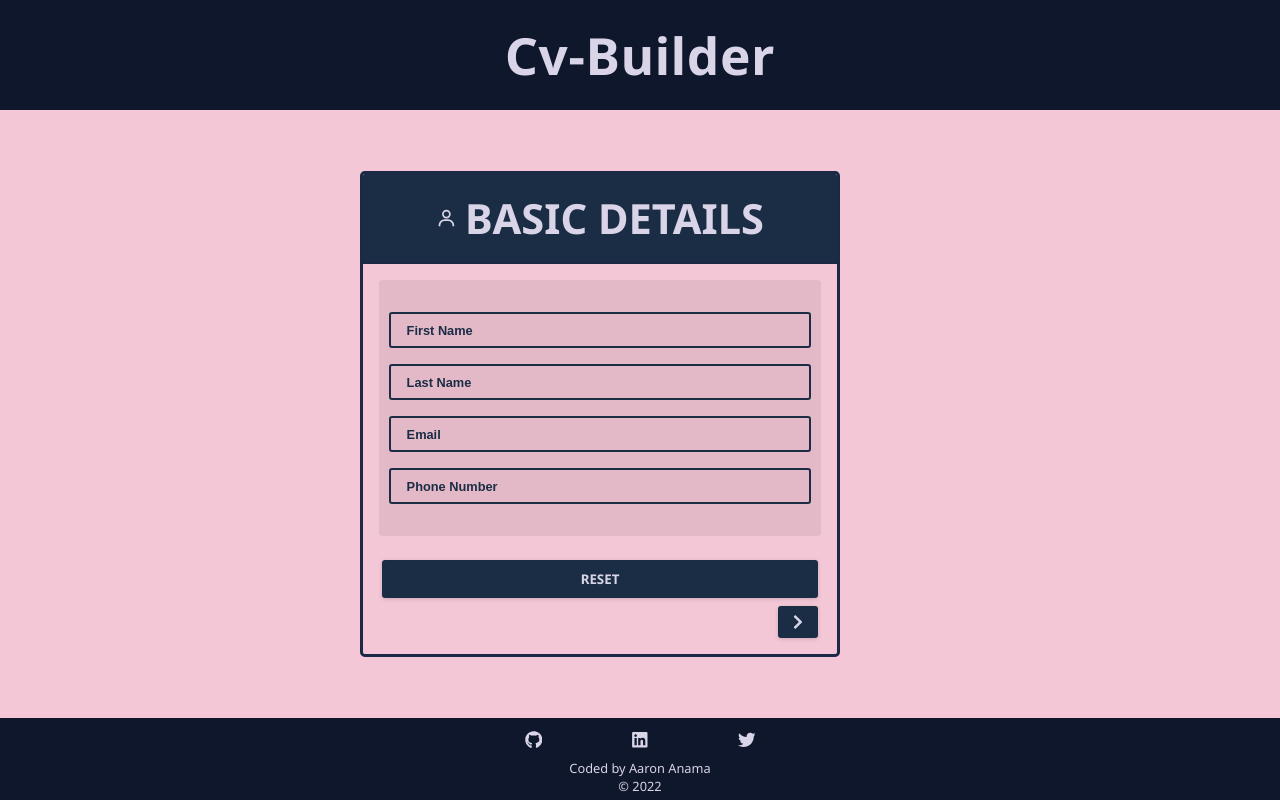
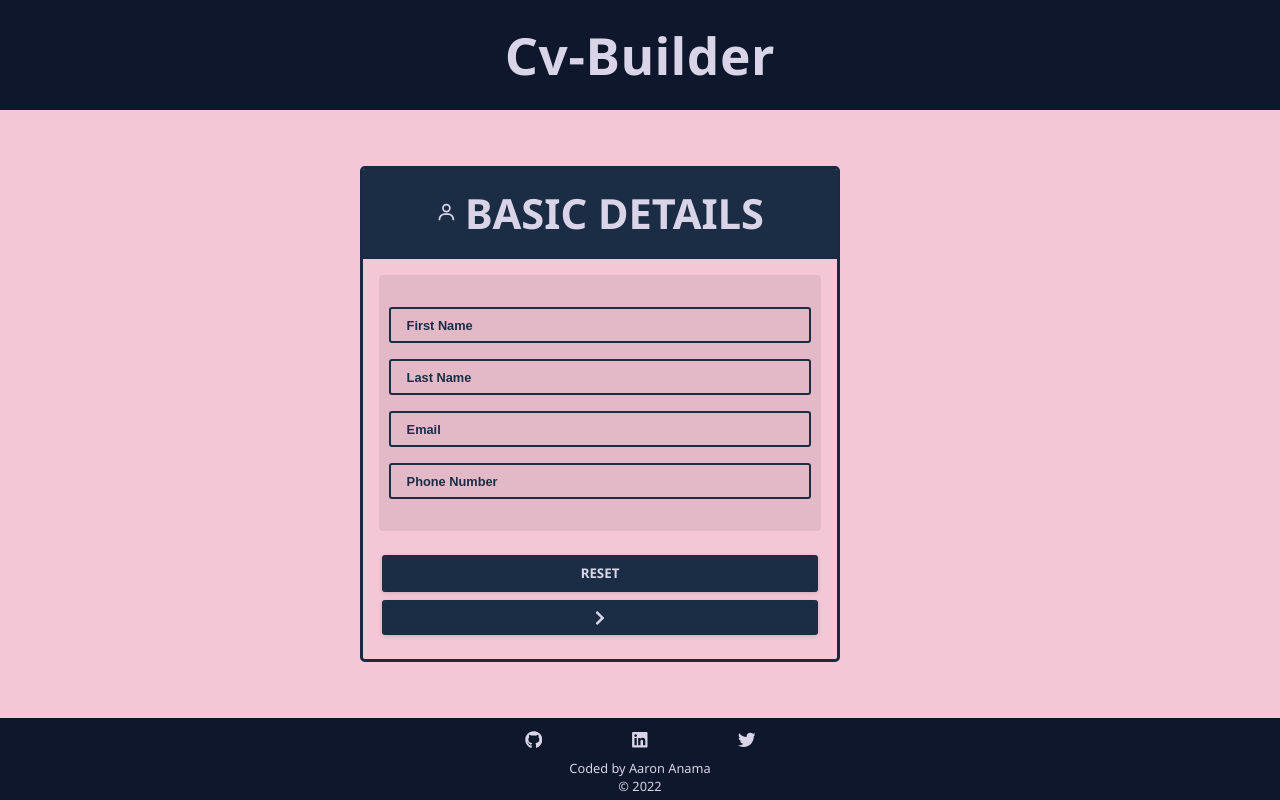
Before and after one commit to twikista/cv-project, a React (Create React App) app: page / in a window 1280 px wide. Built offline with nearby package versions, Linux system fonts and the light colour scheme.

Commit message:
added experiencedetails componemt

```diff
--- /dev/null
+++ b/src/components/Form/AddFormItemBtn.js
@@ -0,0 +1,23 @@
+import React, { Component } from "react";
+import styles from "./AddFormItemBtn.module.css";
+
+class AddFormItemBtn extends Component {
+  render() {
+    return (
+      <>
+        {this.props.value.length < 4 && (
+          <div className={styles.addbtnwrapper}>
+            <button
+              className={styles.addEducationBtn}
+              onClick={() => this.props.addFormItemHandler("experience")}
+            >
+              + {`${this.props.text}`}
+            </button>
+          </div>
+        )}
+      </>
+    );
+  }
+}
+
+export default AddFormItemBtn;
--- a/src/components/Form/EdcuationDetails.js
+++ b/src/components/Form/EdcuationDetails.js
@@ -1,6 +1,6 @@
 import React, { Component } from "react";
 import FormContent from "../layout/FormContent";
-import styles from "./EducationalDetails.module.css";
+import AddFormItemBtn from "./AddFormItemBtn";
 
 class Education extends Component {
   handler = (index) => (e, val) => {
@@ -56,16 +56,11 @@ class Education extends Component {
             />
           </article>
         ))}
-        {this.props.value.length < 4 && (
-          <div className={styles.addbtnwrapper}>
-            <button
-              className={styles.addEducationBtn}
-              onClick={() => this.props.addFormItemHandler("education")}
-            >
-              + Add Education details
-            </button>
-          </div>
-        )}
+        <AddFormItemBtn
+          value={this.props.value}
+          addFormItemHandler={this.props.addFormItemHandler}
+          text="Add Education Details"
+        />
       </FormContent>
     );
   }
--- a/src/components/Form/ExperienceDetails.js
+++ b/src/components/Form/ExperienceDetails.js
@@ -1,5 +1,6 @@
 import React, { Component } from "react";
 import FormContent from "../layout/FormContent";
+import AddFormItemBtn from "./AddFormItemBtn";
 
 class ExperienceInfo extends Component {
   handler = (index) => (e, value) => {
@@ -57,13 +58,11 @@ class ExperienceInfo extends Component {
             />
           </article>
         ))}
-        {this.props.value.length < 4 && (
-          <div className="addbtnwrapper">
-            <button onClick={() => this.props.addFormItemHandler("experience")}>
-              + Add Experience details
-            </button>
-          </div>
-        )}
+        <AddFormItemBtn
+          value={this.props.value}
+          addFormItemHandler={this.props.addFormItemHandler}
+          text="Add Education Details"
+        />
       </FormContent>
     );
   }
--- a/src/components/Form/Form.js
+++ b/src/components/Form/Form.js
@@ -8,6 +8,7 @@ import uniqid from "uniqid";
 import FormHeader from "./FormHeader";
 import { BiUser } from "react-icons/bi";
 import { TbSchool } from "react-icons/tb";
+import { MdOutlineWorkOutline } from "react-icons/md";
 
 class Form extends Component {
   initialState = {
@@ -146,7 +147,12 @@ class Form extends Component {
     } else if (step === 3) {
       contentToRender = (
         <>
-          <FormHeader heading="Experience Details" />
+          <FormHeader heading="Experience Details">
+            <MdOutlineWorkOutline
+              size="1.3rem"
+              style={{ marginRight: "0.5rem" }}
+            />
+          </FormHeader>
           <ExperienceDetails
             value={this.state.experience}
             handler={this.onChangeHandler("experience")}
--- a/src/components/Form/FormFooter.js
+++ b/src/components/Form/FormFooter.js
@@ -8,6 +8,11 @@ class FormFooter extends Component {
     return (
       <div className={styles.formfooter}>
         <div className="resetform">
+          {step === 3 && (
+            <button className={`${styles.submitbtn} ${styles.btn}`}>
+              Submit
+            </button>
+          )}
           <button
             className={`${styles.resetbtn} ${styles.btn}`}
             onClick={resetHandler}
@@ -15,27 +20,33 @@ class FormFooter extends Component {
             Reset
           </button>
         </div>
-        <nav className={this.props.step < 2 ? styles.single : styles.double}>
+        <nav
+          className={
+            this.props.step === 1 || this.props.step > 2
+              ? styles.single
+              : styles.double
+          }
+        >
           {step > 1 && (
             <button
-              className={`${styles.prevbtn} ${styles.btn}`}
+              className={`${
+                this.props.step > 2 ? styles.prevbtnfull : styles.prevbtn
+              } ${styles.btn}`}
               onClick={previous}
             >
               <FaChevronLeft style={{ fontSize: "16px" }} />
             </button>
           )}
-          {step < 3 ? (
+          {step <= 2 && (
             <button
               className={`
-                ${this.props.step < 2 ? styles.nextbtn : styles.nextbtn} ${
+                ${this.props.step < 2 ? styles.nextbtnfull : styles.nextbtn} ${
                 styles.btn
               } `}
               onClick={next}
             >
               <FaChevronRight style={{ fontSize: "16px" }} />
             </button>
-          ) : (
-            <button className={styles.submitbtn}>Submit</button>
           )}
         </nav>
       </div>
--- a/src/components/Form/FormFooter.module.css
+++ b/src/components/Form/FormFooter.module.css
@@ -15,6 +15,12 @@ nav{
 .double{
     display: flex;
     justify-content: space-between;
+}
+
+.single{
+    display: flex;
+    justify-content: center;
+    align-items: center;
 }
 
 .btn{
@@ -40,16 +46,17 @@ nav{
   .btn:hover{
     background-color: #008080;
 
+
   }
 
 
-.resetbtn{
+.resetbtn, .nextbtnfull, .prevbtnfull, .submitbtn{
     width: 100%;
     margin-bottom: 0.5rem;
 
 }
 
-.resetbtn, .submitbtn{
+.resetbtn, .submitbtn, .nextbtnfull, .prevbtnfull{
 
     padding: 0.6rem 0.8rem;
 }
@@ -61,28 +68,23 @@ nav{
 
 }
 
-.prevbtn svg, .nextbtn svg{
+.prevbtn svg, .nextbtn svg, .nextbtnfull svg{
     transition:  transform 0.4s ease;
 
 }
 
-.prevbtn:hover svg{
+.prevbtn:hover svg, .prevbtnfull:hover svg{
     transform: translateX(-5px)
 }
 
-.nextbtn:hover svg{
+.nextbtn:hover svg, .nextbtnfull:hover svg{
     transform: translateX(5px)
 }
 
 
-.submitbtn{
-    width:48%
-}
 
-.single{
-    display: flex;
-    justify-content: flex-end;
-}
+
+
 
 
 /* button{
```
Also changed, not shown: src/components/Form/AddFormItemBtn.module.css (renamed from src/components/Form/EducationalDetails.module.css).
